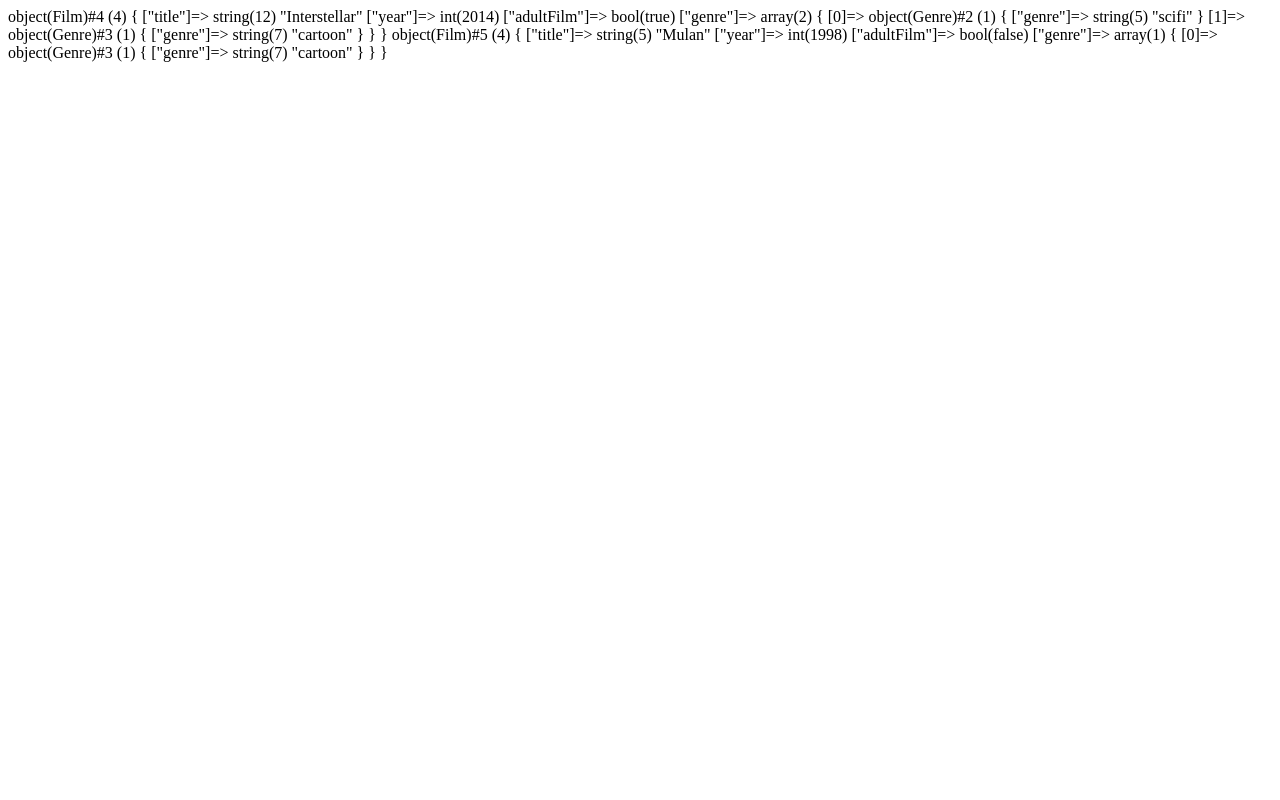
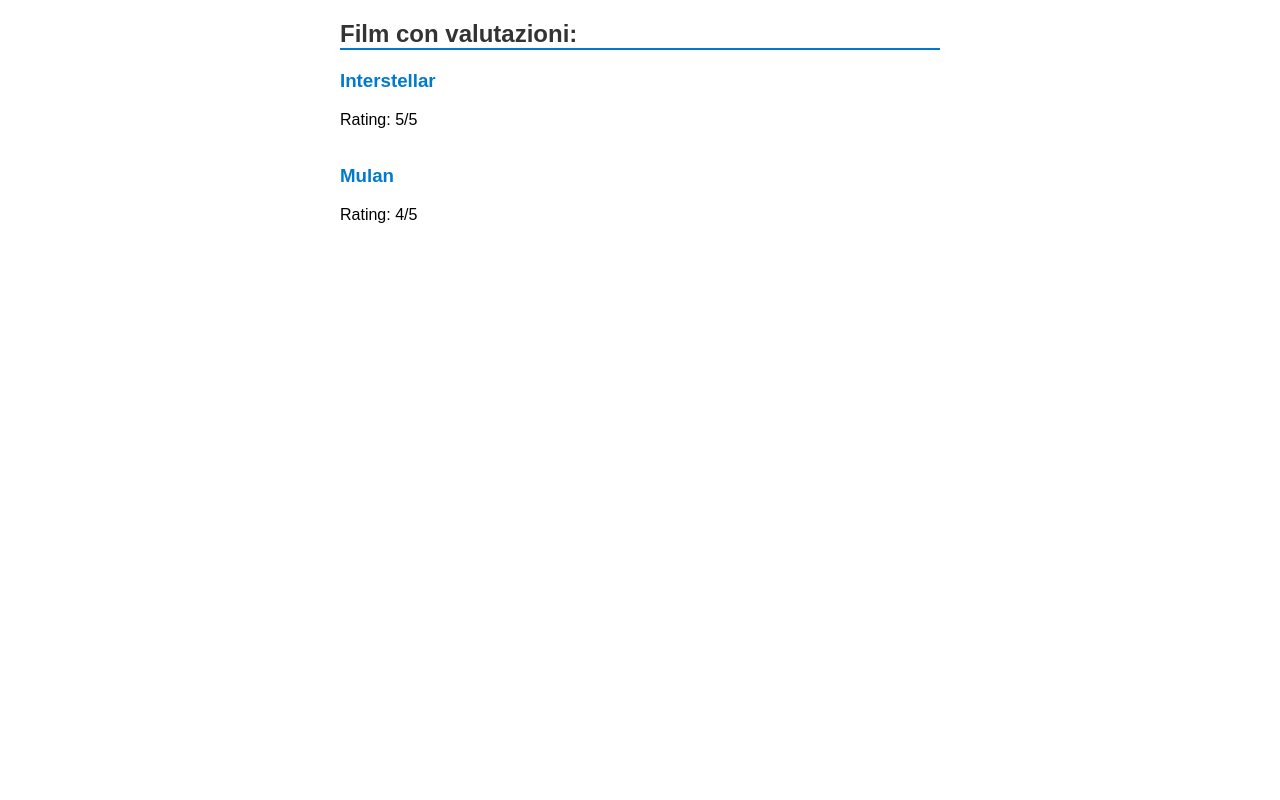
Before and after one commit to MattiaToscano/ex-php8-oop-movie, a PHP site: page / in a window 1280 px wide. Run offline with PHP 8.4, Linux system fonts and the light colour scheme.

Commit message:
[UPD] Mil 2 DONE

```diff
--- /dev/null
+++ b/Models/Film.php
@@ -0,0 +1,25 @@
+<?php
+class Film{
+    use Rateable;
+
+    public $title;
+    public $year;
+    public $adultFilm;
+    public $genre;
+
+
+    //costruttore
+    function __construct($_title, $_year, $_adultFilm, array $_genre)
+    {
+        $this->title = $_title;
+        $this->year = $_year;
+        $this->adultFilm = $_adultFilm;
+        $this->genre = $_genre;
+    }
+    public function filmForAdult()
+    {
+        return $this->adultFilm == true;
+    }
+}
+
+?>
--- /dev/null
+++ b/Models/Genre.php
@@ -0,0 +1,17 @@
+<?php
+class Genre
+{
+
+    public $genre;
+
+    function __construct($_genre)
+    {
+        $this->genre = $_genre;
+    }
+
+    public function getGenre()
+    {
+        return $this->genre;
+    }
+}
+?>
--- a/index.php
+++ b/index.php
@@ -1,44 +1,21 @@
 <?php
 
-class Film{
-
-    public $title;
-    public $year;
-    public $adultFilm;
-    public $genre;
+require_once './Models/Film.php';
+require_once './Models/Genre.php';
 
 
-    //costruttore
-    function __construct($_title, $_year, $_adultFilm, array $_genre)
-    {
-        $this->title = $_title;
-        $this->year = $_year;
-        $this->adultFilm = $_adultFilm;
-        $this->genre = $_genre;
-    }
-    public function filmForAdult()
-    {
-        return $this->adultFilm == true;
+
+
+
+trait Rateable {
+    public $rating = 0;
+
+    public function setRating($rating) {
+        $this->rating = $rating;
     }
 }
 
 
-
-class Genre
-{
-
-    public $genre;
-
-    function __construct($_genre)
-    {
-        $this->genre=$_genre;
-    }
-
-    public function getGenre()
-    {
-        return $this->genre;
-    }
-}
 
 $scifi = new Genre('scifi');
 $cartoon = new Genre('cartoon');
@@ -46,8 +23,18 @@ $cartoon = new Genre('cartoon');
 $interstellar = new Film('Interstellar',  2014, true, [$scifi, $cartoon]);
 $mulan = new Film('Mulan', 1998, false, [$cartoon]);
 
-var_dump($interstellar);
-var_dump($mulan);
+// Utilizzo del trait Rateable
+$interstellar->setRating(5);
+$mulan->setRating(4);
+
+echo "<h2>Film con valutazioni:</h2>";
+foreach ([$interstellar, $mulan] as $film) {
+    echo "<h3>{$film->title}</h3>";
+    echo "Rating: {$film->rating}/5<br><br>";
+}
+
+// var_dump($interstellar);
+// var_dump($mulan);
 
 
 ?>
@@ -58,6 +45,21 @@ var_dump($mulan);
     <meta charset="UTF-8">
     <meta name="viewport" content="width=device-width, initial-scale=1.0">
     <title>FILMZZZZ</title>
+    <style>
+        body {
+            font-family: Arial, sans-serif;
+            max-width: 600px;
+            margin: 0 auto;
+            padding: 20px;
+        }
+        h2 {
+            color: #333;
+            border-bottom: 2px solid #007acc;
+        }
+        h3 {
+            color: #007acc;
+        }
+    </style>
 </head>
 <body>
 
```
